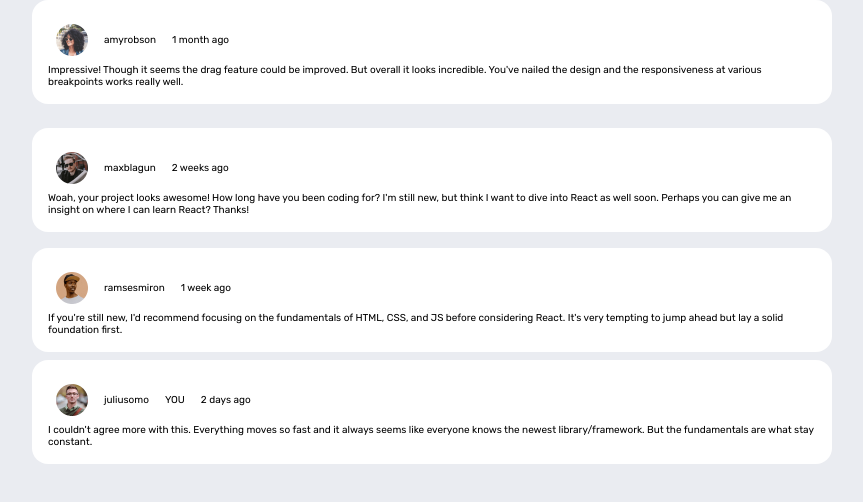
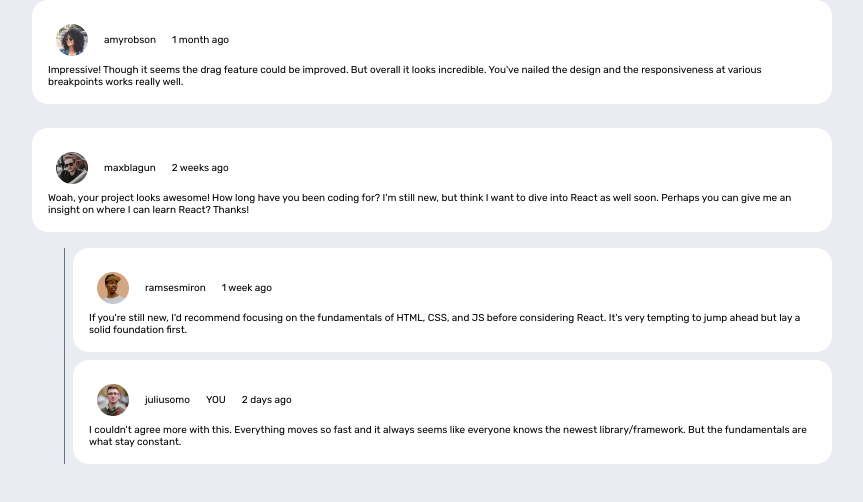
Before and after one commit to riwepo/fem-interactive-comments-section, a React (Create React App) app: page / in a window 1280 px wide. Shown: the top 502 px of the page, without its empty margins (176-1039 px from the left). Built offline with nearby package versions, Linux system fonts and the light colour scheme.

Commit message:
package replies into replies component add vertical line

```diff
--- a/src/components/CommentList.js
+++ /dev/null
@@ -1,17 +0,0 @@
-import React from "react";
-
-import Comment from "./comment/Comment";
-
-import classes from "./CommentList.module.css";
-
-function CommentList({ comments }) {
-  return (
-    <ul className={classes.commentListContainer}>
-      {comments.map((comment) => {
-        return <Comment key={comment.id} comment={comment} />;
-      })}
-    </ul>
-  );
-}
-
-export default CommentList;
--- a/src/components/CommentList.module.css
+++ /dev/null
@@ -1,6 +0,0 @@
-.commentListContainer {
-  margin-top: 1rem;
-  display: flex;
-  flex-direction: column;
-  gap: 0.5rem;
-}
--- a/src/components/CommentThread.js
+++ b/src/components/CommentThread.js
@@ -1,14 +1,12 @@
 import React from "react";
-import CommentList from "./CommentList";
+import Replies from "./Replies";
 import Comment from "./comment/Comment";
 
 function CommentThread({ commentThread }) {
   return (
     <li>
       <Comment comment={commentThread} />
-      {commentThread.replies && (
-        <CommentList comments={commentThread.replies} />
-      )}
+      {commentThread.replies && <Replies comments={commentThread.replies} />}
     </li>
   );
 }
--- /dev/null
+++ b/src/components/Replies.js
@@ -0,0 +1,20 @@
+import React from "react";
+
+import Comment from "./comment/Comment";
+
+import classes from "./Replies.module.css";
+
+function Replies({ comments }) {
+  return (
+    <div className={classes.repliesContainer}>
+      <div className={classes.verticalLine}></div>
+      <ul className={classes.commentListContainer}>
+        {comments.map((comment) => {
+          return <Comment key={comment.id} comment={comment} />;
+        })}
+      </ul>
+    </div>
+  );
+}
+
+export default Replies;
--- /dev/null
+++ b/src/components/Replies.module.css
@@ -0,0 +1,17 @@
+.repliesContainer {
+  margin-top: 1rem;
+  margin-left: 2rem;
+  display: flex;
+  flex-direction: row;
+  gap: 0.5rem;
+}
+
+.verticalLine {
+  border-left: 1px solid var(--grayish-blue-color);
+}
+
+.commentListContainer {
+  display: flex;
+  flex-direction: column;
+  gap: 0.5rem;
+}
```
